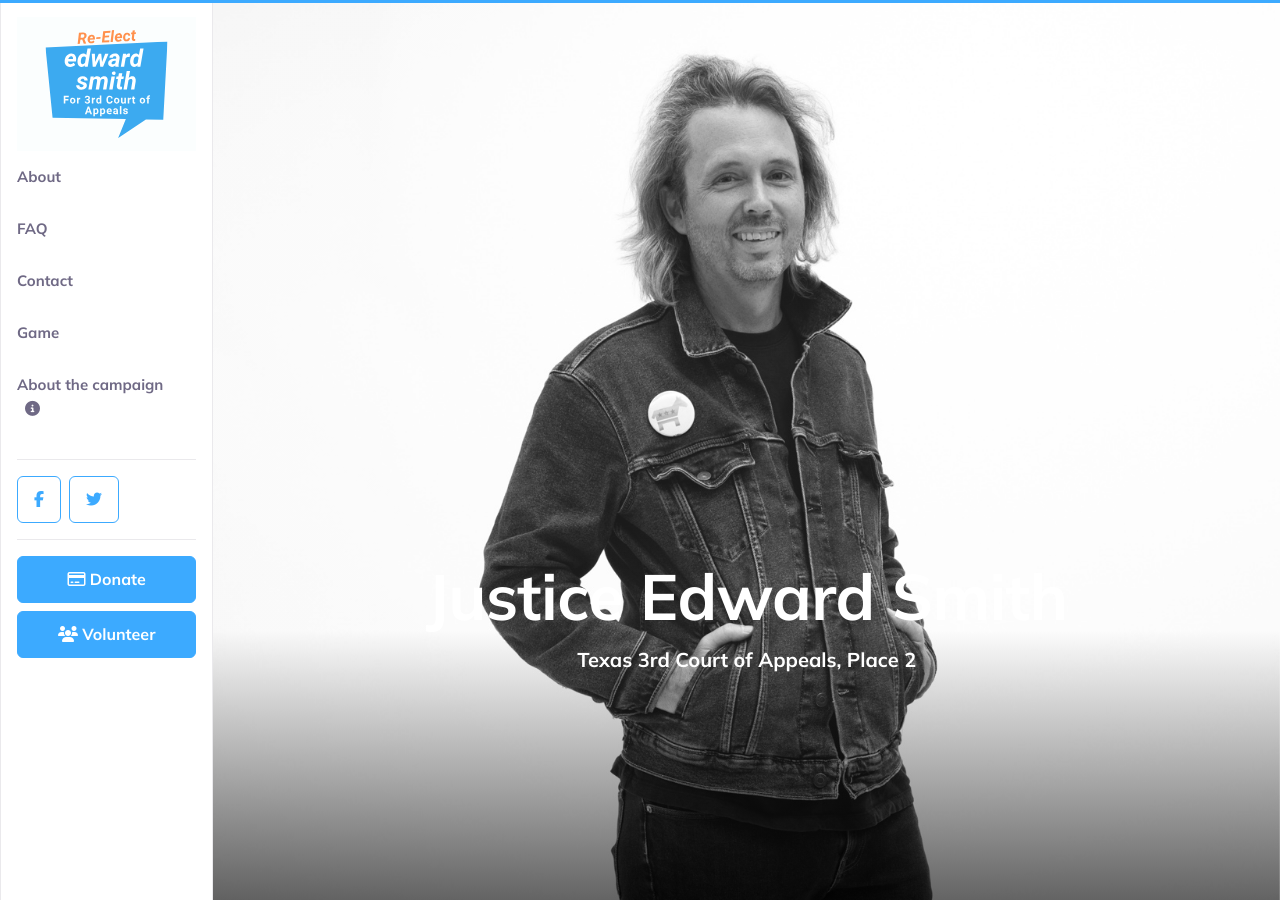
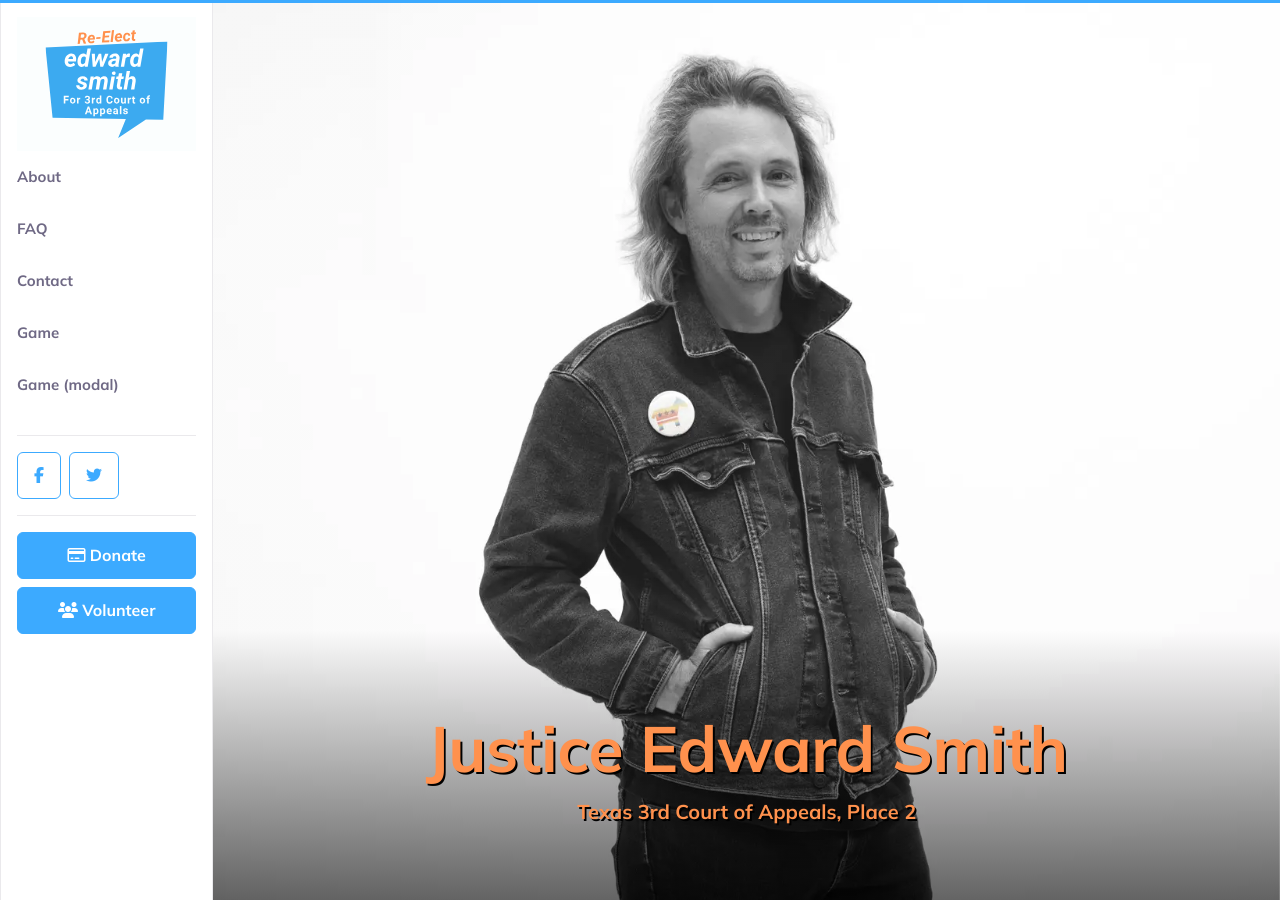
Before and after one commit to ObjectifGroup/smithforjustice.com, a Jekyll site: the page built from index.html, in a window 1280 px wide and 900 px high. Built offline with Jekyll 4.4.1, drawn with Linux system fonts in a browser that asks for light colours; nearby versions of some CDN libraries; some of the changed text lies outside the part shown.

Commit message:
Changes from Sept 16 email

```diff
--- a/_includes/about-the-campaign.html
+++ b/_includes/about-the-campaign.html
@@ -1,20 +1,35 @@
 <!-- Modal -->
-<div class="modal fade" id="aboutTheCampaign" data-backdrop="static" data-keyboard="false" tabindex="-1" aria-labelledby="aboutTheCampaignLabel" aria-hidden="true">
-  <div class="modal-dialog modal-dialog-centered modal-dialog-scrollable modal-lg">
-    <div class="modal-content">
-      <div class="modal-header">
-        <h5 class="modal-title" id="aboutTheCampaignLabel">Modal Title</h5>
+<div class="modal fade" id="gameModal" data-backdrop="static" data-keyboard="false" tabindex="-1" aria-labelledby="gameModalLabel" aria-hidden="true">
+  <div class="modal-dialog modal-dialog-centered modal-xl">
+    <div class="modal-content border-0 bg-hero-animated-gradiant">
+      <div class="modal-header border-0">
         <button type="button" class="btn-close" data-bs-dismiss="modal" aria-label="Close"></button>
       </div>
-      <div class="modal-body">
-        <p class="lead">Some bolder shoutout text.</p>
-        <h3>An h3 text</h3>
-        <p>Lorem ipsum dolor sit amet, consectetur adipiscing elit, sed do eiusmod tempor incididunt ut labore et dolore magna aliqua. Ut enim ad minim veniam, quis nostrud exercitation ullamco laboris nisi ut aliquip</p>
-        <p>Lorem ipsum dolor sit amet, consectetur adipiscing elit, sed do eiusmod tempor incididunt ut labore et dolore magna aliqua. Ut enim ad minim veniam, quis nostrud exercitation ullamco laboris nisi ut aliquip</p>
-        <p>Lorem ipsum dolor sit amet, consectetur adipiscing elit, sed do eiusmod tempor incididunt ut labore et dolore magna aliqua. Ut enim ad minim veniam, quis nostrud exercitation ullamco laboris nisi ut aliquip</p>
-      </div>
-      <div class="modal-footer">
-        <button type="button" class="btn btn-secondary" data-bs-dismiss="modal" aria-label="Close">Close</button>
+      <div class="modal-body pb-5">
+
+        <div class="d-flex align-items-center">
+          <div class="container min-vh-50">
+            <div class="row">
+              <div class="offset-lg-2 col-12 col-lg-8">
+
+                <h1 class="mb-2 text-white">Hidden game</h1>
+                <p class="mb-4 text-white">You found it!</p>
+
+                <img src="{{ '/assets/images/hidden-game.png' | absolute_url }}" class="img-fluid">
+
+                <!-- cta buttons -->
+                <div class="d-grid gap-2 mt-3 pt-3 border-top">
+                  <a data-bs-toggle="modal" data-bs-target="#gameModal" href="https://donateway.com/donate/r9UYWfJc/smith-for-justice/payment" class="btn btn-large btn-outline-white w-100 outbound" target="_blank">
+                    <i class="fa-regular fa-credit-card"></i> Donate</a>
+                  <a href="#" class="btn btn-large btn-outline-white w-100 outbound" data-bs-toggle="modal" data-bs-target="#gameModal">
+                    <i class="fa-solid fa-users"></i> Volunteer</a>
+                </div>
+
+              </div>
+            </div>
+          </div>
+        </div>
+
       </div>
     </div>
   </div>
--- /dev/null
+++ b/_includes/swiper.html
@@ -0,0 +1,73 @@
+<section id="swiper-content" class="pt-lg-14 pb-lg-12 py-8 bg-primary">
+    <div class="container">
+        <div class="row">
+            <div class="offset-xl-3 col-xl-6 col-md-12 col-12">
+                <div class="mb-8 text-center">
+                    <h2 class="mb-3 h1">This is title text</h2>
+                    <p class="lead">This is subtitle text</p>
+                </div>
+            </div>
+        </div>
+    </div>
+    <div class="container-lg px-0">
+        <link href="{{ 'swiper-bundle.min.css' | prepend: '/assets/css/' | absolute_url }}" rel="stylesheet">
+        <div class="swiper">
+            <div class="swiper-wrapper">
+                {% assign data = site.data.swiper %}
+                {% for item in data limit : 20 %}
+                    <div class="swiper-slide bg-white rounded-3">
+                        <a href="#">
+                            <div class="d-flex justify-content-center justify-content-md-start align-items-center p-4 bg-light bg-opacity-10 rounded-3">
+                                {% assign initial = item.title | split : "" %}
+                                <button type="button" class="btn rounded-5 text-white" style="background-color:#000000;height:50px;width:50px;">
+                                    {{ initial | first }}
+                                </button>
+                                <div class="ms-4 h6 fw-normal mb-0">
+                                    <div class="d-flex">
+                                        <h5 class="purecounter mb-0 fw-bold">{{ item.title }}</h5>
+                                    </div>
+                                    <p class="mb-0" style="text-decoration: underline;">Support</p>
+                                </div>
+                            </div>
+                        </a>
+                    </div>
+                {% endfor %}
+            </div>
+        </div>
+        <!-- Swiper JS -->
+        <script src="{{ 'swiper-bundle.min.js' | prepend: '/assets/js/' | absolute_url }}"></script>
+
+        <!-- Initialize Swiper -->
+        <script>
+            const swiper = new Swiper('.swiper', {
+                direction: 'horizontal',
+                loop: true,
+                spaceBetween: 20,
+                centeredSlides: true,
+                breakpoints: {
+                    1: {
+                        slidesPerView: 1.3
+                    },
+                    540: {
+                        slidesPerView: 1.8
+                    },
+                    720: {
+                        slidesPerView: 2.5
+                    },
+                    960: {
+                        slidesPerView: 3.4
+                    },
+                    1140: {
+                        slidesPerView: 4
+                    },
+                    1320: {
+                        slidesPerView: 4.5
+                    }
+                }
+            });
+        </script>
+    </div>
+    <div class="d-flex justify-content-center">
+        <a href="{{ '/' | absolute_url }}" class="btn btn-link">Here can be a link</a>
+    </div>
+</section>
--- a/_layouts/default.html
+++ b/_layouts/default.html
@@ -35,8 +35,8 @@
               </li>
             {% endfor %}
             <li class="nav-item">
-                            <a class="nav-link" href="#" data-bs-toggle="modal" data-bs-target="#aboutTheCampaign">
-                                About the campaign<i class="fas fa-info-circle ms-2"></i>
+              <a class="nav-link" href="#" data-bs-toggle="modal" data-bs-target="#gameModal">
+                                Game (modal)
                             </a>
             </li>
           </ul>
@@ -94,18 +94,16 @@
       {% if page.image %}
         <header class="bg-cover bg-light{% if page.fullscreen_header == true %} vh-100{% else %} min-vh-50{% endif %}"
                 style="background-image:linear-gradient(180deg, rgba(255,255,255, 0.1) 70%, rgba(0,0,0, 0.6) 100%),url('{{ page.image }}'); background-size: cover; background-repeat: no-repeat; background-position: top;">
-                {% else %}
-                    <header class="bg-hero-animated-gradiant{% if page.fullscreen_header == true %} vh-100{% else %} min-vh-50{% endif %}">
-                    {% endif %}
-                    <div class="d-flex align-items-center flex-column text-center pb-20 h-100">
+          <div class="d-flex align-items-center flex-column text-center pb-20 pb-md-10 h-100">
             <div class="mt-auto">
-                            <h1 class="display-3 mb-3 lh-1 text-white fw-bold">{{ page.title }}</h1>
+              <h1 class="display-3 mb-3 lh-1 text-orange fw-bold">{{ page.title }}</h1>
               {% if page.description %}
-                                <p class="m-0 lead text-white fw-bold">{{ page.description | split: ". " | first | strip_html }}</p>
+                <p class="m-0 lead text-orange fw-bold">{{ page.description | split: ". " | first | strip_html }}</p>
               {% endif %}
             </div>
           </div>
         </header>
+      {% endif %}
 
       {{ content }}
 
--- a/_pages/g/game.html
+++ b/_pages/g/game.html
@@ -11,7 +11,7 @@
     <img src="{{ '/assets/images/hidden-game.png' | absolute_url }}" class="img-fluid">
   </div>
   <div class="d-flex justify-content-between mt-3 pt-3 border-top">
-    <a href="" class="font-14" data-bs-toggle="modal" data-bs-target="#aboutTheCampaign">About the Campaign</a>
+    <a href="" class="font-14" data-bs-toggle="modal" data-bs-target="#gameModal">About the Campaign</a>
     <a href="{{ "/faq/" | absolute_url }}" target="_blank" class="font-14">Have questions?</a>
   </div>
 </div>
--- a/_sass/_user.scss
+++ b/_sass/_user.scss
@@ -122,3 +122,8 @@
 //     height: 17em;
 //   }
 // }
+
+.text-orange {
+  color: #ff914d !important;
+  text-shadow: 0.12rem 0.12rem #000000;
+}
--- a/index.html
+++ b/index.html
@@ -1,10 +1,12 @@
 ---
 title: Justice Edward Smith
 description: Texas 3rd Court of Appeals, Place 2
-image: "/assets/images/edward-smith-hero-image.jpg"
+image: "/assets/images/edward-smith-hero-image-bw-color.webp"
 layout: default
 fullscreen_header: true
 ---
+
+{% include swiper.html %}
 
 <section id="about" class="pb-lg-12 py-8">
     <div class="container">
@@ -19,24 +21,30 @@
         <div class="row offset-md-1">
             <div class="col col-md-11 clearfix">
                 <img class="rounded col-md-5 float-md-end mb-3 ms-md-3 img-fluid" src="assets/images/edward-smith-headshot.jpg" alt="Edward Smith Headshot">
-                <p>I am native Texan who was born in Dallas, raised in Fort Worth and went to college at Texas A&M University in College Station. After law school my wife, Casey, and I headed west to California and settled in San Francisco. After a couple years we got an itch for adventure and left San Francisco for Santiago, Chile. In 2008 when our time in Santiago came to an end we moved to Austin and have called Austin home ever since.</p>
-                <p>Since moving to Austin our household has expanded to include three children. I have also taken up playing the banjo, piano and sandlot baseball for the East Austin Jardineros Baseball Club. My family and I attend the urban, progressive community of faith committed to social justice, inclusiveness and reconciliation known as University United Methodist Church in Austin.</p>
-                <p>Quick Facts</p>
-                <ul class="list-unstyled">
+                <p>
+                    I was <b>elected in 2018</b> and have been serving as a justice on the Third Court of Appeals since January 1, 2019. In that time I have dedicated myself to being a <b>fair and impartial</b> member of the court. Serving the people of the 24 counties that make up the court’s jurisdiction is an <b>important responsibility</b> and has been an honor and a privilege. I work hard at ensuring my docket moves forward and that matters are given the attention they deserve.
+                </p>
+                <p>In addition to my work on the court I enjoy being active in the community. Some of the community activities I have been involved with include:</p>
+                <ul>
                     <li>
-                        <span class="fw-bold">Age:</span> 39
-                    </li>
-                    <li>
-                        <span class="fw-bold">Occupation:</span> Attorney
-                    </li>
-                    <li>
-                        <span class="fw-bold">Education:</span> Juris Doctor (JD) Texas Wesleyan School of Law (Texas A&M University School of Law)
-                    </li>
-                    <li>
-                        <span class="fw-bold">Hometown:</span> Austin
+                        <b>mentoring</b> young professionals, high school, college, and law students</li>
+                    <li>giving back to the legal community by <b>sharing my knowledge and expertise</b> as a speaker at many continuing legal education conferences</li>
+                    <li>member of the Barbra Jordan Inn of Court which is an organization that provides <b>community building, education and professional development</b>
                     </li>
                 </ul>
-            </div>
+                <p>I have also <b>supported and volunteered</b> with many local organizations such as, Austin ISD schools, Austin Parks Foundation, ministries at University United Methodist Church and Community First! Village.</p>
+                <p>I am married to Casey Smith and we have three very active children. I continue to try my family’s patience with my banjo playing. You can also find me out at local baseball fields such as Govalle Park in Austin where I am a member of the sandlot baseball team, East Austin Jardineros. GO JARDS!</p>
+                <p>Quick Facts</p>
+                <ul>
+                    <li>
+                        <b>Age:</b> 44</li>
+                    <li>
+                        <b>Education:</b> Juris Doctor (JD) Texas Wesleyan School of Law (Texas A&M University School of Law)</li>
+                    <li>
+                        <b>Hometown:</b> Austin</li>
+                    <li>
+                        <b>Other:</b> Connoisseur of dad jokes</li>
+                </ul>
             </div>
         </div>
     </section>
```
Also changed, not shown: _layouts/game.html (+3 -6 lines), _pages/donate.html (added, +7 -0 lines), assets/images/ESS85053WEB.JPG (added), assets/images/edward-smith-hero-image-bw-color.webp (added), assets/images/edward-smith-hero-image-bw.jpg (renamed from assets/images/edward-smith-hero-image.jpg), assets/images/edward-smith-hero-image-color.jpg (added), 2 other files. Lines whose indentation alone changed are shown as unchanged.
